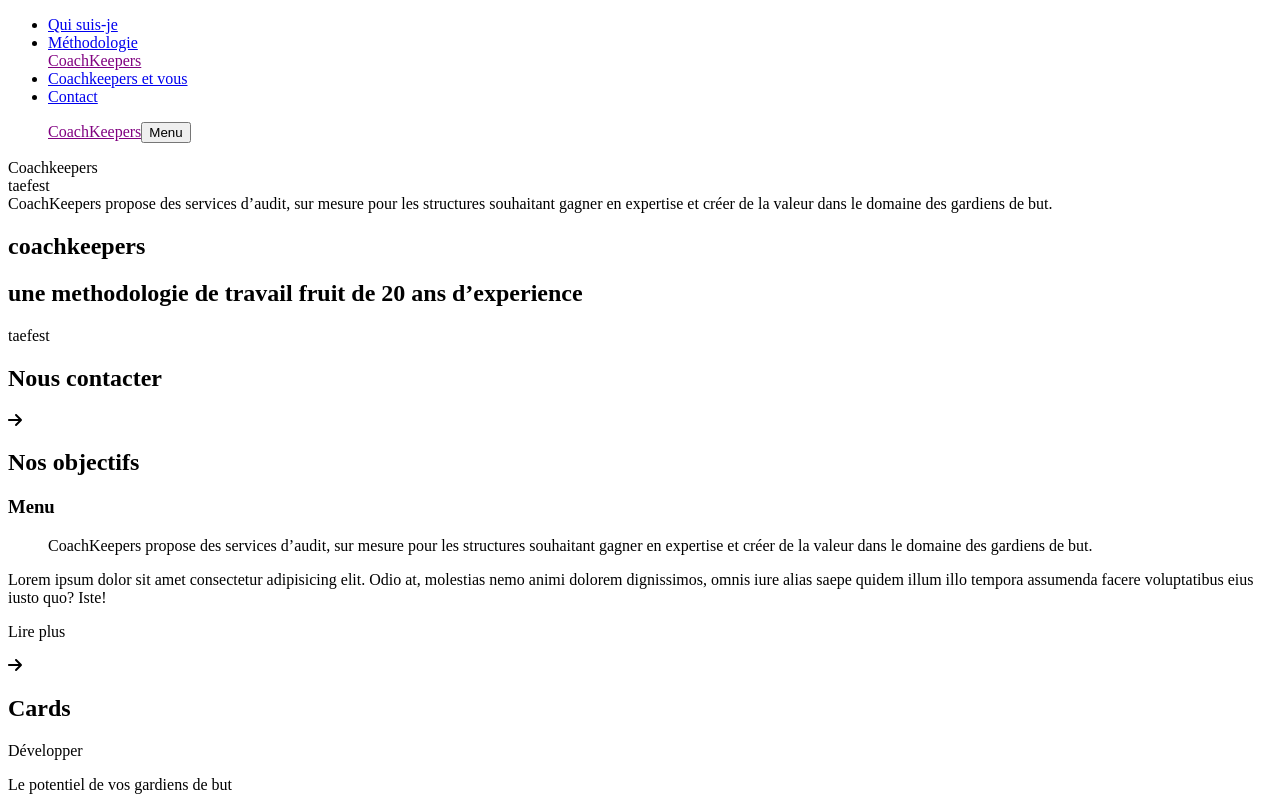
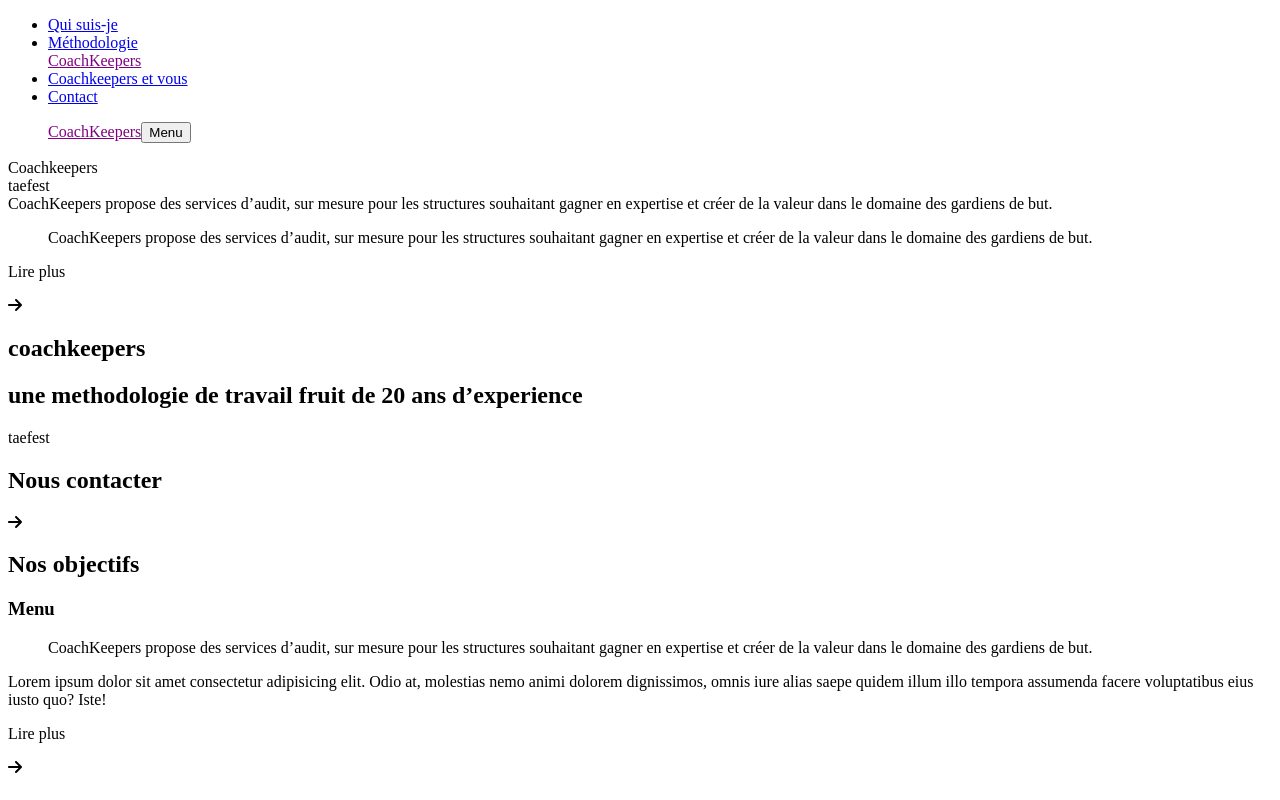
Before and after one commit to nburd01/coachKeepersV2, a Nuxt app: page / in a window 1280 px wide. Shown: the top 800 px of the page. Built offline with nearby package versions, Linux system fonts and the light colour scheme.

Commit message:
created offer description

```diff
--- a/assets/scss/components/_components.scss
+++ b/assets/scss/components/_components.scss
@@ -20,3 +20,4 @@
 | Organisms
 |------------------------------
 */
+@import "./organisms/offerDiv";
--- a/assets/scss/components/molecules/_readMore.scss
+++ b/assets/scss/components/molecules/_readMore.scss
@@ -1,5 +1,4 @@
 .readMoreDiv {
   display: flex;
-  background-color: aqua;
   align-items: center;
 }
--- /dev/null
+++ b/assets/scss/components/organisms/_offerDiv.scss
@@ -0,0 +1,33 @@
+.offerDiv {
+  display: flex;
+  align-items: center;
+  flex-direction: column;
+
+  &__offerPic {
+    width: 100%;
+    height: 50vh;
+    background-image: url(assets/images/Coachkeepers_img6.jpg);
+    object-fit: cover;
+    background-repeat: no-repeat;
+  }
+  &__offerText {
+    width: 100%;
+    margin: 0.5em;
+  }
+  &__readMoreDiv {
+    padding-left: 40px;
+  }
+}
+
+@media screen and (min-width: 720px) {
+  .offerDiv {
+    flex-direction: row;
+    &__offerPic {
+      width: 60%;
+    }
+    &__offerText {
+      width: 40%;
+      margin: 4em;
+    }
+  }
+}
--- a/pages/index.vue
+++ b/pages/index.vue
@@ -13,6 +13,17 @@
             CoachKeepers propose des services d’audit, sur mesure pour les
             structures souhaitant gagner en expertise et créer de la valeur dans
             le domaine des gardiens de but.
+          </div>
+        </div>
+        <div class="offerDiv">
+          <div class="offerDiv__offerPic"></div>
+          <div class="offerDiv__offerText">
+            <blockquote>
+              CoachKeepers propose des services d’audit, sur mesure pour les
+              structures souhaitant gagner en expertise et créer de la valeur
+              dans le domaine des gardiens de but.
+            </blockquote>
+            <ReadMore class="offerDiv__readMoreDiv" />
           </div>
         </div>
         <h1 class="title-main title-purple">coachkeepers</h1>
```
